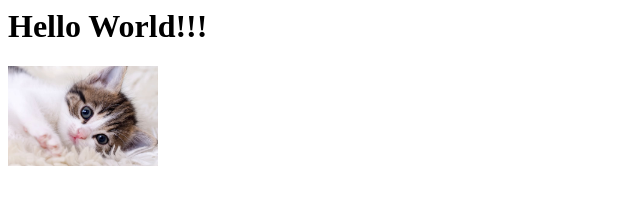
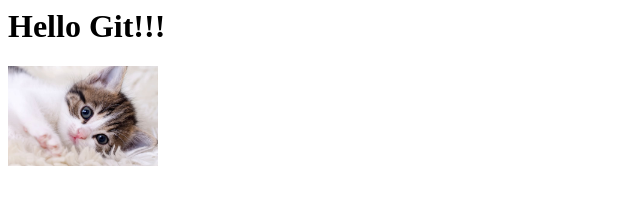
Before and after one commit to seeme/git-tutorial-6, a plain HTML site: page index.html in a window 1280 px wide. Shown: the whole page, without its empty margins (0-640 px from the left). Drawn offline with Linux system fonts and the light colour scheme.

Commit message:
修成Hello Git

```diff
--- a/index.html
+++ b/index.html
@@ -1,2 +1,2 @@
-<h1>Hello World!!!</h1>
+<h1>Hello Git!!!</h1>
 <img src ="cat.jpg" height="100">
```
